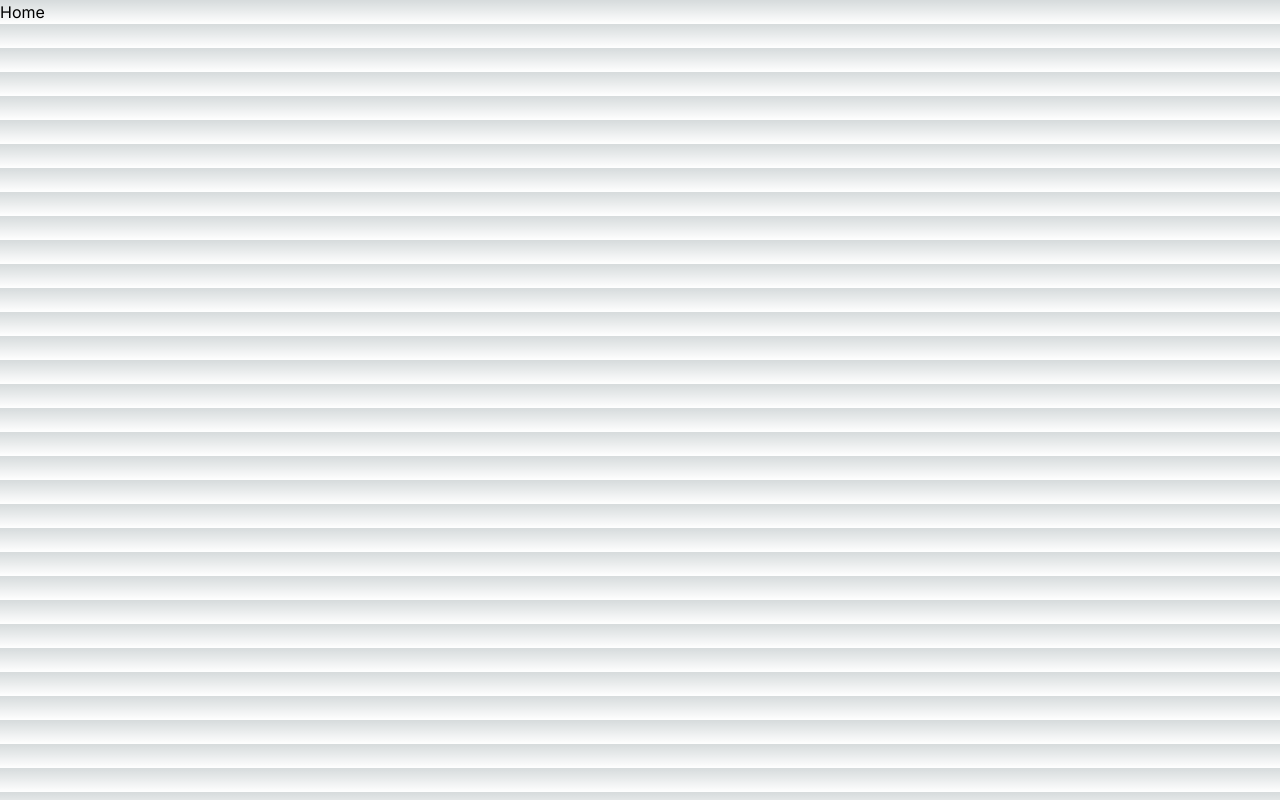
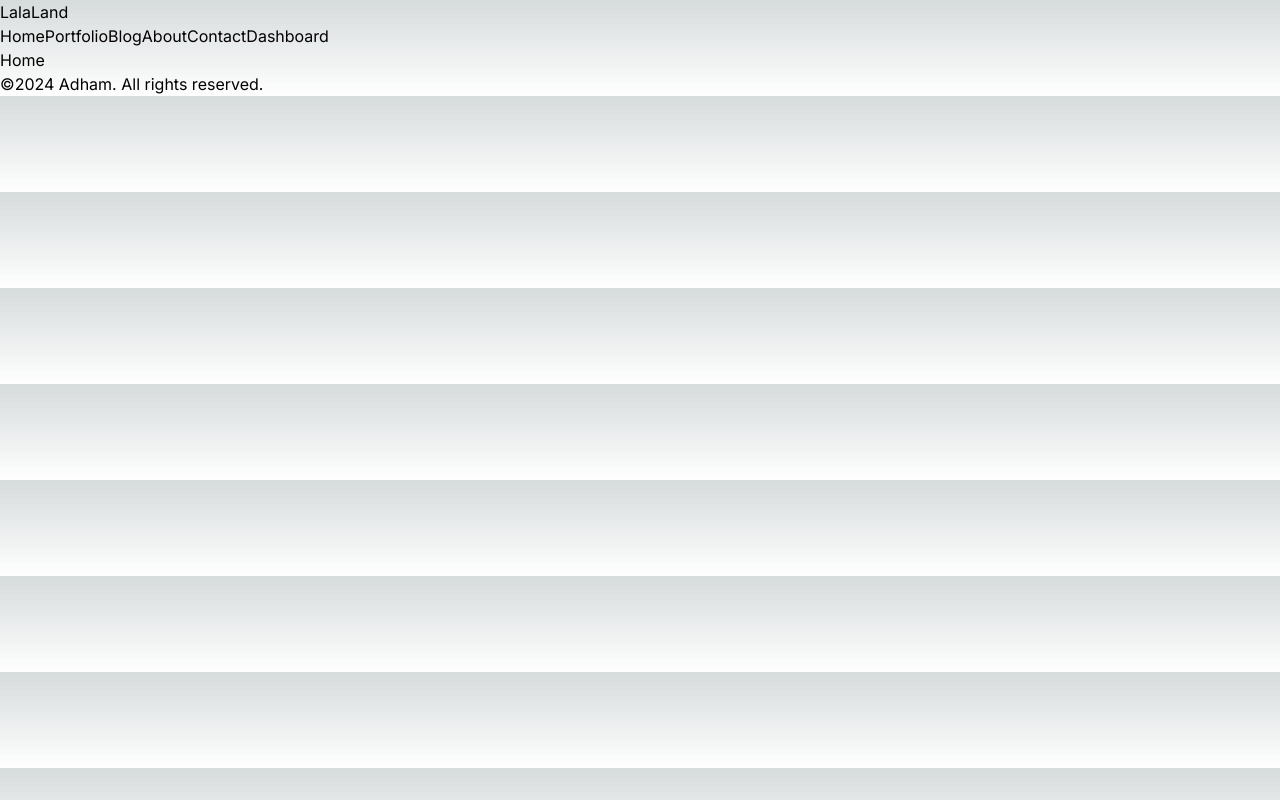
Before and after one commit to Adham-Magdy/Blog-Next-App, a Next.js app: page / in a window 1280 px wide. Built offline with nearby package versions, Linux system fonts and the light colour scheme.

Commit message:
feat: implement layouts and components

```diff
--- /dev/null
+++ b/app/components/footer/Footer.tsx
@@ -0,0 +1,11 @@
+import React from "react";
+
+const Footer = () => {
+  return (
+    <>
+      <div>©2024 Adham. All rights reserved.</div>
+    </>
+  );
+};
+
+export default Footer;
--- /dev/null
+++ b/app/components/navBar/NavBar.tsx
@@ -0,0 +1,50 @@
+import Link from 'next/link'
+import React from 'react'
+
+// Array of links to navBar navigation
+const links = [
+    {
+      id: 1,
+      title: "Home",
+      url: "/",
+    },
+    {
+      id: 2,
+      title: "Portfolio",
+      url: "/portfolio",
+    },
+    {
+      id: 3,
+      title: "Blog",
+      url: "/blog",
+    },
+    {
+      id: 4,
+      title: "About",
+      url: "/about",
+    },
+    {
+      id: 5,
+      title: "Contact",
+      url: "/contact",
+    },
+    {
+      id: 6,
+      title: "Dashboard",
+      url: "/dashboard",
+    },
+  ];
+const NavBar = () => {
+  return (
+    <div>
+      <Link href={"/"}>LalaLand</Link>
+      <div>
+        {links.map((link)=>(
+            <Link key={link.id} href={link.url}>{link.title}</Link>
+        ))}
+      </div>
+    </div>
+  )
+}
+
+export default NavBar
--- /dev/null
+++ b/app/contact/loading.tsx
@@ -0,0 +1,8 @@
+import React from 'react'
+
+const Loading = () => {
+    return <div style={{ color: 'red' }}>Loading...</div>;
+
+}
+
+export default Loading
--- a/app/layout.tsx
+++ b/app/layout.tsx
@@ -1,6 +1,8 @@
 import type { Metadata } from 'next'
 import { Inter } from 'next/font/google'
 import './globals.css'
+import NavBar from './components/navBar/NavBar'
+import Footer from './components/footer/Footer'
 
 const inter = Inter({ subsets: ['latin'] })
 
@@ -16,7 +18,11 @@
 }) {
   return (
     <html lang="en">
-      <body className={inter.className}>{children}</body>
+      <body className={inter.className}>
+        <NavBar/>
+        {children}
+        <Footer/>
+        </body>
     </html>
   )
 }
```
